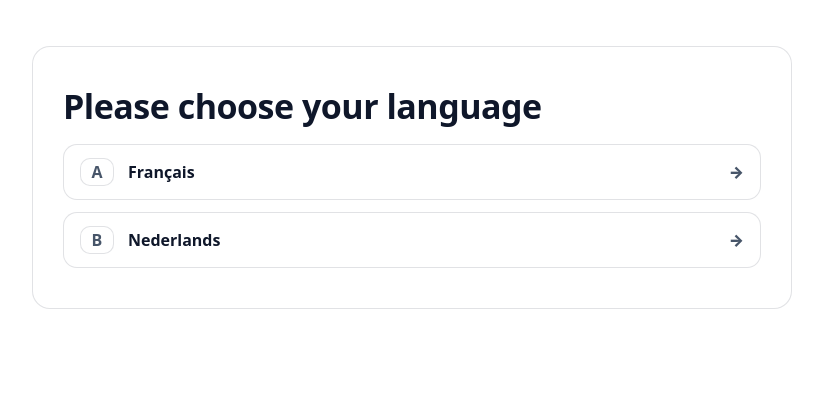
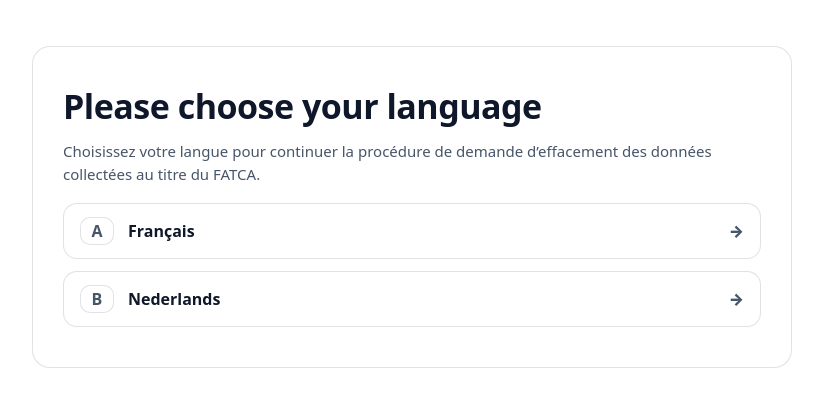
Before and after one commit to lehagrefabien-commits/fatca-application, a Flask app: page / in a window 1280 px wide. Shown: the part 64-471 px from the top of the page, without its empty margins (228-1051 px from the left). Run offline with Flask 3, Linux system fonts and the light colour scheme; some libraries are stand-ins or nearby versions.

Commit message:
Update lang_select.html

```diff
--- a/templates/lang_select.html
+++ b/templates/lang_select.html
@@ -64,6 +64,13 @@
       line-height:1.15;
       letter-spacing:-0.5px;
     }
+    .subtitle{
+      margin: 0 0 18px 0;
+      color: var(--muted);
+      font-size: 15px;
+      line-height: 1.5;
+    }
+
 
     /* ===== Language buttons ===== */
     .btn{
@@ -120,6 +127,7 @@
   <div class="wrap">
     <div class="card">
       <h1>Please choose your language</h1>
+      <p class="subtitle" id="language-subtitle"></p>
 
       <div class="list">
         <a class="btn" href="/context/fr" onclick="localStorage.setItem('ui_lang','fr')">
@@ -137,5 +145,18 @@
 
     </div>
   </div>
+  <script>
+    const subtitles = {
+      fr: "Choisissez votre langue pour continuer la procédure de demande d’effacement des données collectées au titre du FATCA.",
+      nl: "Kies uw taal om de procedure voort te zetten voor het verzoek tot verwijdering van gegevens die zijn verzameld in het kader van FATCA.",
+    };
+
+    const browserLang = (navigator.language || "").toLowerCase();
+    const preferredLang = browserLang.startsWith("nl") ? "nl" : "fr";
+    const subtitleEl = document.getElementById("language-subtitle");
+    if (subtitleEl) {
+      subtitleEl.textContent = subtitles[preferredLang];
+    }
+  </script>
 </body>
 </html>
```
